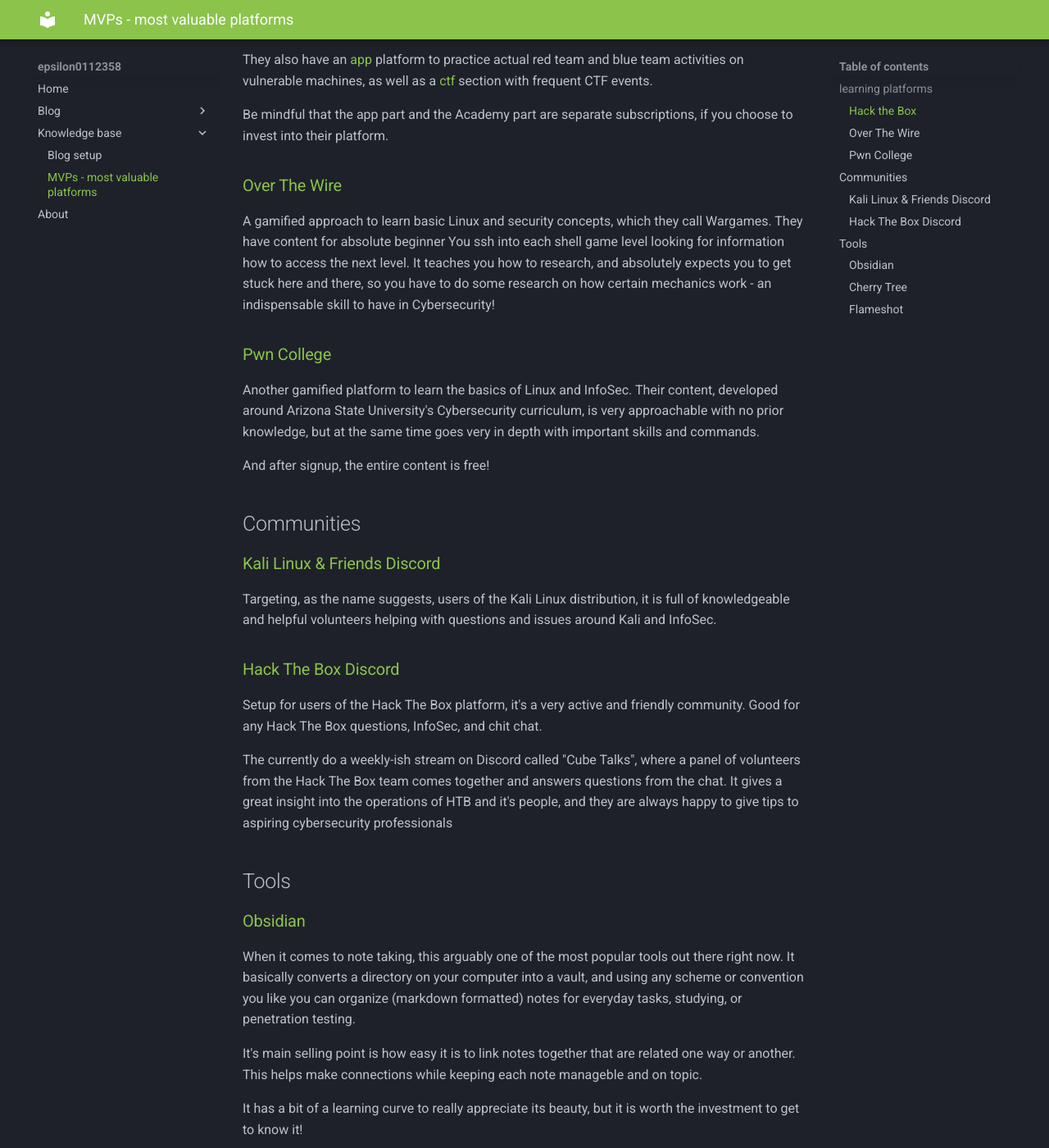
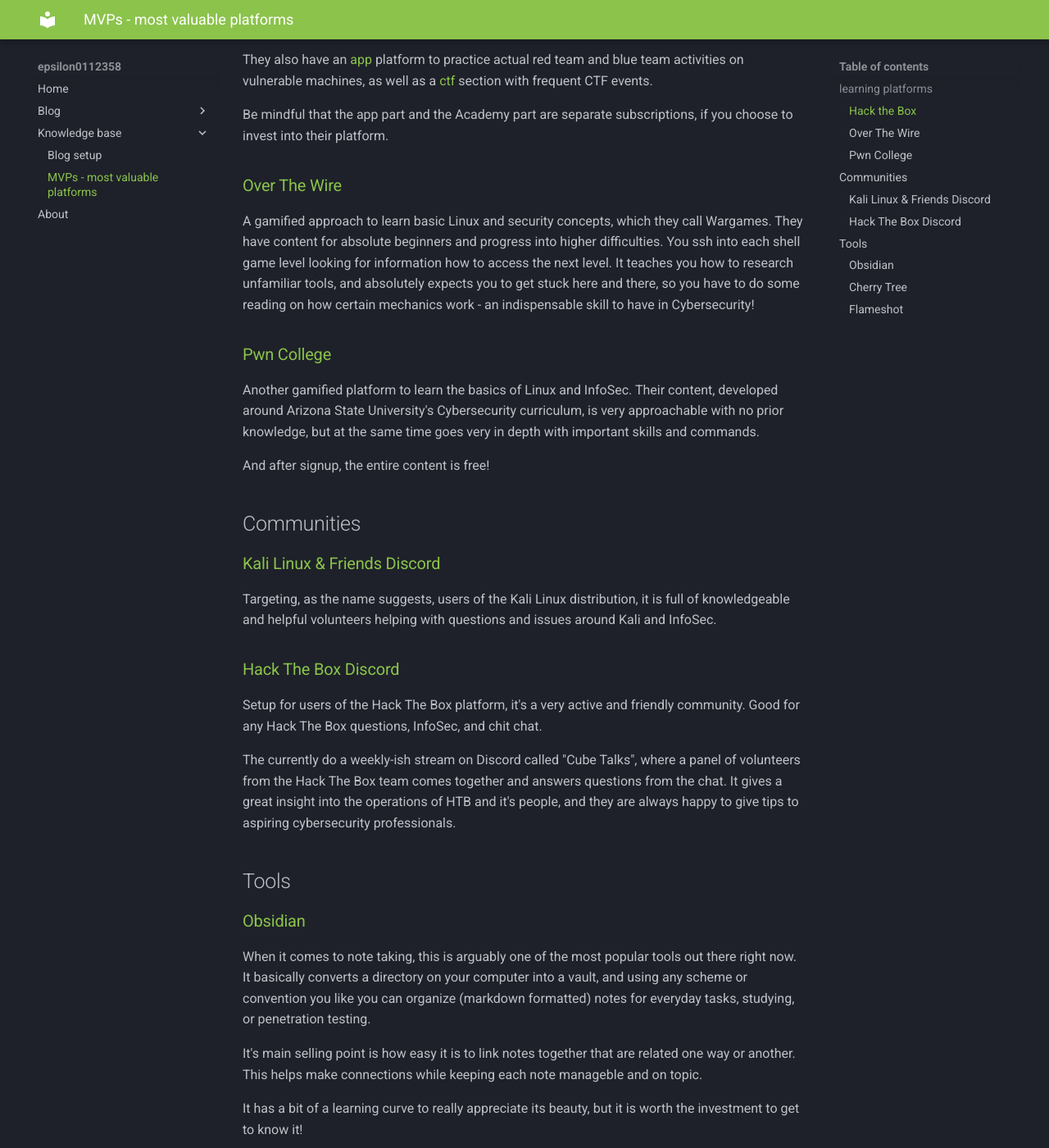
Before and after one commit to epsilon0112358/epsilon0112358.github.io, an MkDocs documentation site: the page built from docs/knowledge/MVPs.md, in a window 1280 px wide and 1400 px high, scrolled down 402 px. Shown: the whole window at 82% size. Built offline with MkDocs 1.6.1 and Material for MkDocs 9.7.7, drawn with Linux system fonts in a browser that asks for light colours; some of the changed text lies outside the part shown.

Commit message:
corrected some typos

```diff
--- a/docs/knowledge/MVPs.md
+++ b/docs/knowledge/MVPs.md
@@ -14,8 +14,8 @@
 
 Be mindful that the app part and the Academy part are separate subscriptions, if you choose to invest into their platform.
 ### [Over The Wire](https://overthewire.org/wargames/)
-A gamified approach to learn basic Linux and security concepts, which they call Wargames. They have content for absolute beginner You ssh into each shell game level looking for information how to access the next level.
-It teaches you how to research, and absolutely expects you to get stuck here and there, so you have to do some research on how certain mechanics work - an indispensable skill to have in Cybersecurity!
+A gamified approach to learn basic Linux and security concepts, which they call Wargames. They have content for absolute beginners and progress into higher difficulties. You ssh into each shell game level looking for information how to access the next level.
+It teaches you how to research unfamiliar tools, and absolutely expects you to get stuck here and there, so you have to do some reading on how certain mechanics work - an indispensable skill to have in Cybersecurity!
 ### [Pwn College](https://pwn.college/)
 Another gamified platform to learn the basics of Linux and InfoSec.
 Their content, developed around Arizona State University's Cybersecurity curriculum, is very approachable with no prior knowledge, but at the same time goes very in depth with important skills and commands.
@@ -27,16 +27,16 @@
 ### [Hack The Box Discord](https://discord.gg/hackthebox)
 Setup for users of the Hack The Box platform, it's a very active and friendly community. Good for any Hack The Box questions, InfoSec, and chit chat.
 
-The currently do a weekly-ish stream on Discord called "Cube Talks", where a panel of volunteers from the Hack The Box team comes together and answers questions from the chat. It gives a great insight into the operations of HTB and it's people, and they are always happy to give tips to aspiring cybersecurity professionals
+The currently do a weekly-ish stream on Discord called "Cube Talks", where a panel of volunteers from the Hack The Box team comes together and answers questions from the chat. It gives a great insight into the operations of HTB and it's people, and they are always happy to give tips to aspiring cybersecurity professionals.
 ## Tools
 ### [Obsidian](https://obsidian.md/)
-When it comes to note taking, this arguably one of the most popular tools out there right now. It basically converts a directory on your computer into a vault, and using any scheme or convention you like you can organize (markdown formatted) notes for everyday tasks, studying, or penetration testing.
+When it comes to note taking, this is arguably one of the most popular tools out there right now. It basically converts a directory on your computer into a vault, and using any scheme or convention you like you can organize (markdown formatted) notes for everyday tasks, studying, or penetration testing.
 
 It's main selling point is how easy it is to link notes together that are related one way or another. This helps make connections while keeping each note manageble and on topic.
 
 It has a bit of a learning curve to really appreciate its beauty, but it is worth the investment to get to know it!
 ### [Cherry Tree](https://www.giuspen.net/cherrytree/)
-Yet another note taking app, geared towards simplicity and mobility. I like to use it "on the go", running it straight from a flash drive where I cannot or don't want to install software, and it lets you organize notes in a hierarchical tree structure
+Yet another note taking app, geared towards simplicity and mobility. I like to use it "on the go", running it straight from a flash drive where I cannot or don't want to install software, and it lets you organize notes in a hierarchical tree structure.
 ### [Flameshot](https://flameshot.org/)
 This has become an indispensable tool for taking screenshots for me! It also comes with a "live" version for a flash drive, and it provides so much more functionality for screenshots than the common native apps.
 Great for annotations, highlighting, editing, picture in picture applications, delayed screenshots and much, much more!
```
Also changed, not shown: site/about/index.html, site/knowledge/MVPs/index.html.
